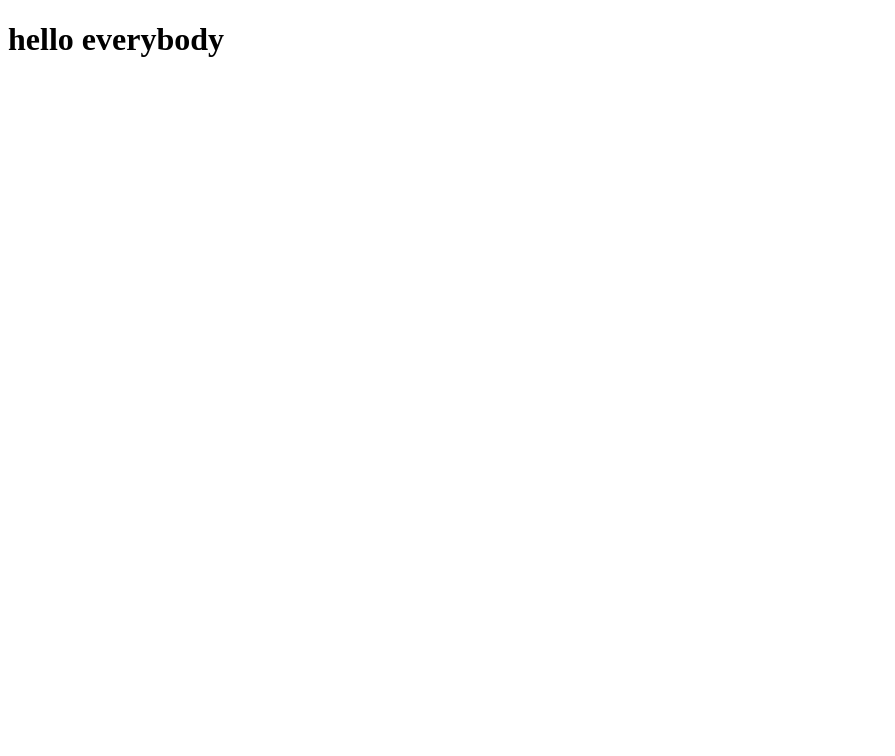
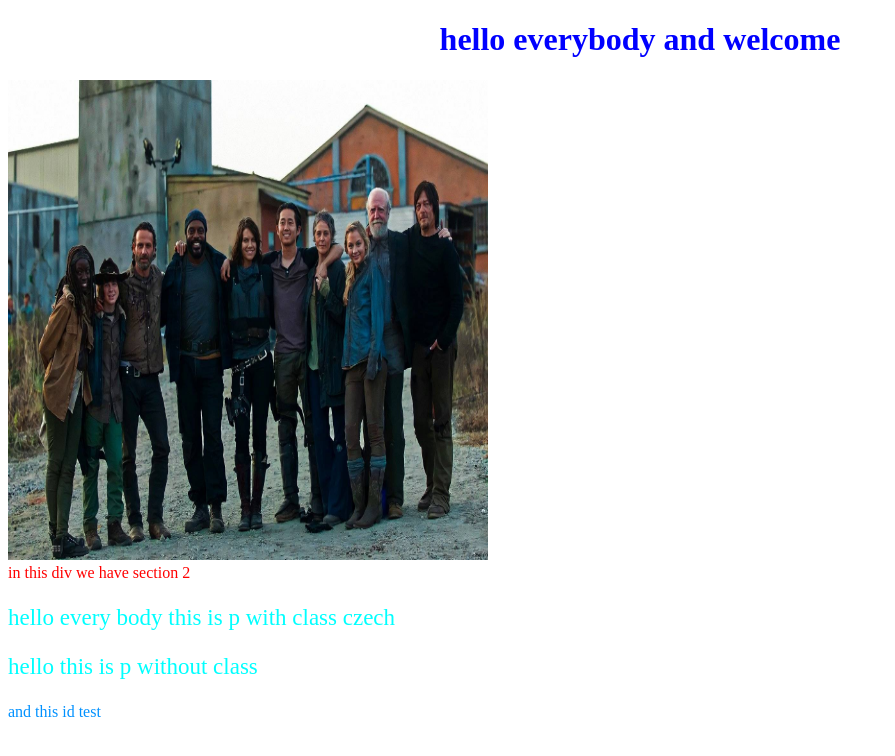
Before and after one commit to medkahri/medkahri.github.io, a plain HTML site: page index.html in a window 1280 px wide. Shown: the whole page, without its empty margins (0-895 px from the left). Drawn offline with Linux system fonts and the light colour scheme.

Commit message:
learning...

```diff
--- a/index.html
+++ b/index.html
@@ -1,9 +1,40 @@
 <!DOCTYPE html>
-<html>
+<html lang="en">
 <head>
+	<meta charset="utf-8">
 	<title>welcome</title>
+	<link rel="stylesheet" href="styles.css">
+
 </head>
 <body>
-<h1>hello everybody</h1>
+<h1 >hello everybody and welcome</h1>
+<div>
+
+
+
+<img title="my image" src="twd.jpg" width="480" height="480" alt="picture with a quote">
+
+
+
+</div>
+
+<section id="section1"> <div>
+
+
+</div></section>
+
+<section id="section2" class="oi"> <div>
+	in this div we have section 2
+</div>
+	<p class="rus">
+		hello every body this is p with class czech
+	</p>
+	<p class="rus" class="notrus">
+		hello this is p without class
+	</p>
+<span id="hey"> and this id test</span>
+
+</section>
+
 </body>
 </html>
--- /dev/null
+++ b/styles.css
@@ -0,0 +1,23 @@
+
+h1{
+    color: blue;
+    text-align: center;
+}
+.oi{
+    color: red;
+}
+#hey{
+    color: rgb(0, 145, 255);
+}
+
+p.czech{
+    color: black;
+}
+.rus.notrus{
+    color: brown;
+}
+.rus{
+    color: aqua;
+    font-size: 23px;
+    text-align: start;
+}
```
Also changed, not shown: twd.jpg (added), 1 other file.
